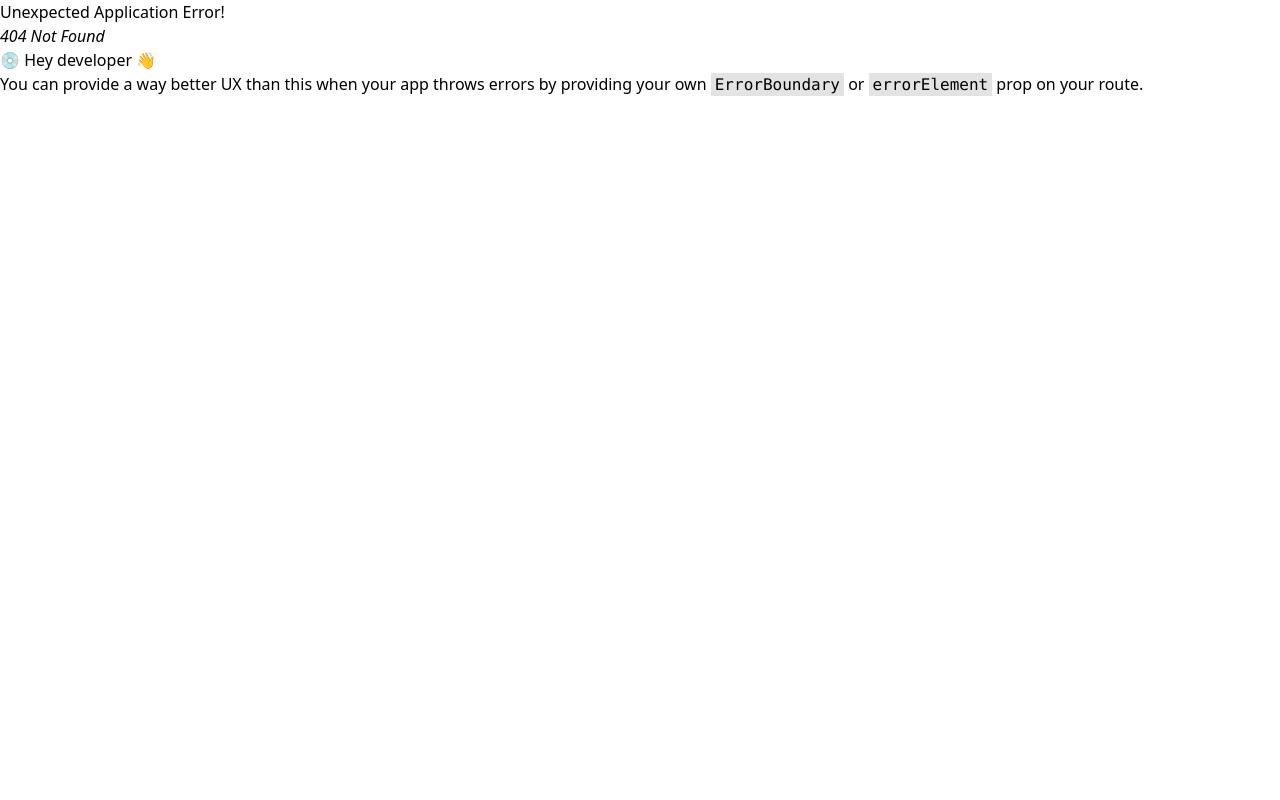
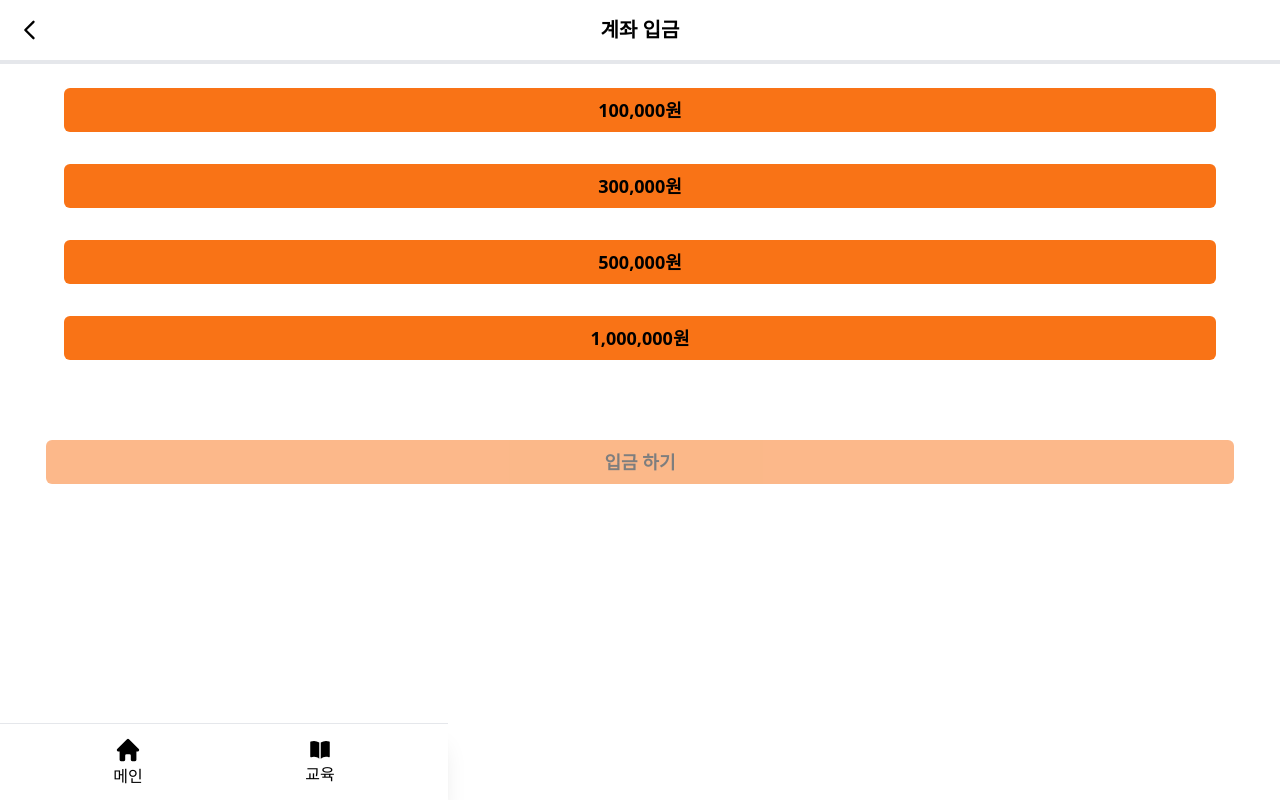
Before and after one commit to uhbooba/frontend, a React (Vite) app in the folder frontend/: page /account/addcash in a window 1280 px wide. Before the commit this address had no page. Built offline with nearby package versions, Linux system fonts and the light colour scheme.

Commit message:
:sparkles: Feat: addcash_first-draft_complete
<body>
- AddCash.tsx
	- addcash_first-draft_complete
- router.tsx
	- addcash_route_add

<footer>

```diff
--- /dev/null
+++ b/frontend/src/pages/account/AddCash.tsx
@@ -0,0 +1,87 @@
+import React, { useState } from 'react';
+import Button, { ButtonConfigType } from '@/components/common/buttons/Button';
+import { useNavigate } from 'react-router';
+import TopBar from '@/components/layouts/TopBar';
+import { BottomTab } from '@/components/layouts/BottomTab';
+
+const AddCash = () => {
+  const navigate = useNavigate();
+
+  const [selectedButton, setSelectedButton] = useState<number | null>(null);
+
+  const handleButtonClick = (index: number) => {
+    setSelectedButton(index)
+  };
+
+  const handleNextStep = () => {
+    if (selectedButton !== null) {
+        const route = '/account/check';
+        navigate(route);
+    }
+  };
+
+  const ButtonConfig: ButtonConfigType[] = [
+    {
+      label: '100,000원',
+      route: '',
+      size: 'large',
+      color: 'orange',
+      className: 'my-[2vh] flex-grow',
+    },
+    {
+      label: '300,000원',
+      route: '',
+      size: 'large',
+      color: 'orange',
+      className: 'my-[2vh] flex-grow',
+    },
+    {
+      label: '500,000원',
+      route: '',
+      size: 'large',
+      color: 'orange',
+      className: 'my-[2vh] flex-grow',
+    },
+    {
+      label: '1,000,000원',
+      route: '',
+      size: 'large',
+      color: 'orange',
+      className: 'my-[2vh] flex-grow',
+    },
+  ];
+
+
+  return (
+    <div className=''>
+        {/* 상단바 */}
+        <TopBar title='계좌 입금' />
+        {/* space-x-4 p-4 */}
+        <div className='mt-[1vh] mx-16'>
+            {ButtonConfig.map((button, index) => (
+                <Button
+                    key={index}
+                    label={button.label}
+                    size={button.size}
+                    color={selectedButton === index ? 'blue' : button.color}
+                    onClick={() => handleButtonClick(index)}
+                    className={button.className}
+                />
+            ))}
+        </div>
+        <div className="mt-[6vh] p-4 flex justify-center">
+            <Button
+                label="입금 하기"
+                onClick={handleNextStep}
+                className="w-full max-w-[calc(100%-60px)]"
+                disabled={selectedButton === null}
+            />
+        </div>
+        <div className='fixed bottom-0 left-0 w-full'>
+            <BottomTab />
+        </div>
+    </div>
+  );
+};
+
+export default AddCash;
--- a/frontend/src/router/router.tsx
+++ b/frontend/src/router/router.tsx
@@ -28,6 +28,7 @@ import SavingsProduct from '@/pages/savings/Savings_Product';
 import Savingspassword from '@/pages/savings/Savings_Password';
 import SavingsSuccess from '@/pages/savings/Savings_Success';
 import DepositSuccess2 from '@/pages/deposit/Deposit_Success2';
+import AddCash from '@/pages/account/AddCash';
 
 const router = createBrowserRouter([
   {
@@ -62,6 +63,7 @@ const router = createBrowserRouter([
       { path: 'cancel/savings/product', element: <CancelSavingsProduct /> },
       { path: 'cancel/savings/password', element: <CancelSavingsPassword /> },
       { path: 'cancel/savings/success', element: <CancelSavingsSuccess /> },
+      { path: 'account/addcash', element: <AddCash /> },
     ],
   },
 ]);
```
